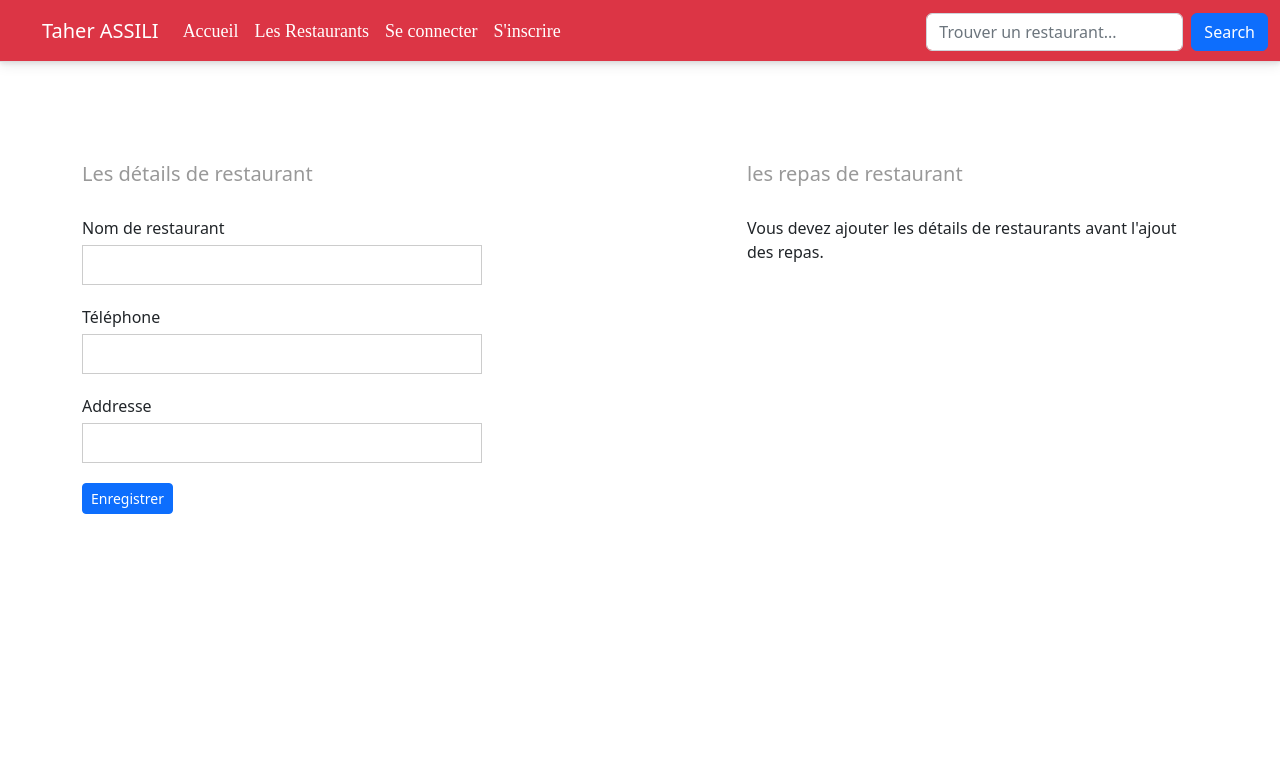
After one commit to taherassili1993/restaurant-symfony, a Symfony app: template templates/mon_restaurant.html.twig in a window 1280 px wide. The commit adds this page. Shown: the top 774 px of the page. Run offline with Twig, Linux system fonts and the light colour scheme; the template is opened without the code that fills it, so the values that code supplies are empty; some libraries are stand-ins or nearby versions.

Commit message:
page mon restaurant

```diff
--- a/templates/includes/navbar.html.twig
+++ b/templates/includes/navbar.html.twig
@@ -44,7 +44,7 @@ nav form input:focus
         {% if is_granted("IS_AUTHENTICATED_FULLY") %}
 
         <li class="nav-item">
-          <a class="nav-link" href="#">Mon restaurant</a>
+          <a class="nav-link" href="{{ path('mon-restaurant') }}">Mon restaurant</a>
         </li>
 
         <li class="nav-item dropdown">
--- /dev/null
+++ b/templates/mon_restaurant.html.twig
@@ -0,0 +1,95 @@
+{% extends 'base.html.twig' %}
+
+{% block titre %}{% endblock%}
+
+{% block stylesheets %}
+    {{ parent() }}
+{% endblock%}
+
+{% block body %}
+
+    <style>
+    #mon-restaurant
+    {
+        margin-top: 100px;
+        margin-bottom: 300px;
+    }
+
+    #mon-restaurant h1
+    {
+        font-size: 20px;
+        color: #999;
+        margin-bottom: 30px;
+    }
+
+    #mon-restaurant .form-div
+    {
+        margin-bottom: 20px;
+    }
+
+    #mon-restaurant label
+    {
+        display: block;
+        margin-bottom: 5px;
+    }
+
+    #mon-restaurant input
+    {
+        width: 400px;
+        height: 40px;
+        border: 1px solid #ccc;
+        padding-left: 10px;
+    }
+
+    #mon-restaurant input:focus
+    {
+        outline: none;
+        box-shadow: none;
+        border: 1px solid #999;
+    }
+    </style>
+
+    <section id="mon-restaurant">
+        <div class='container'>
+            <div class='row'>
+                <div class='col-md-7'>
+                    <h1>Les détails de restaurant</h1>
+                    <form method='POST' action=''>
+                        <div class='form-div'>
+                            <label>Nom de restaurant</label>
+                            <input name='nom' value='{{ restaurant.getNom() }}' required />
+                        </div>
+
+                        <div class='form-div'>
+                            <label>Téléphone</label>
+                            <input name='telephone' value='{{ restaurant.getTelephone() }}' required />
+                        </div>
+
+                        <div class='form-div'>
+                            <label>Addresse</label>
+                            <input name='addresse' value='{{ restaurant.getAddresse() }}' required />
+                        </div>
+
+                        <div class='form-div'>
+                            <button type='submit' class='btn btn-primary btn-sm'>Enregistrer</button>
+                        </div>
+                    </form>
+                </div>
+
+                <div class='col-md-5'>
+                    <h1>les repas de restaurant</h1>
+                    {% if not restaurant.getId() %}
+                    <p>Vous devez ajouter les détails de restaurants avant l'ajout des repas.</p>
+
+                    {% else %}
+                    {% endif %}
+                </div>
+            </div>
+        </div>
+    </section>
+
+{% endblock %}
+
+{% block javascripts %}
+
+{% endblock %}
```
Also changed, not shown: migrations/Version20240111135511.php (added, +31 -0 lines), migrations/Version20240111140831.php (added, +35 -0 lines), src/Controller/MonRestaurantController.php (added, +47 -0 lines), src/Entity/Restaurant.php (added, +92 -0 lines), src/Repository/RestaurantRepository.php (added, +66 -0 lines).
